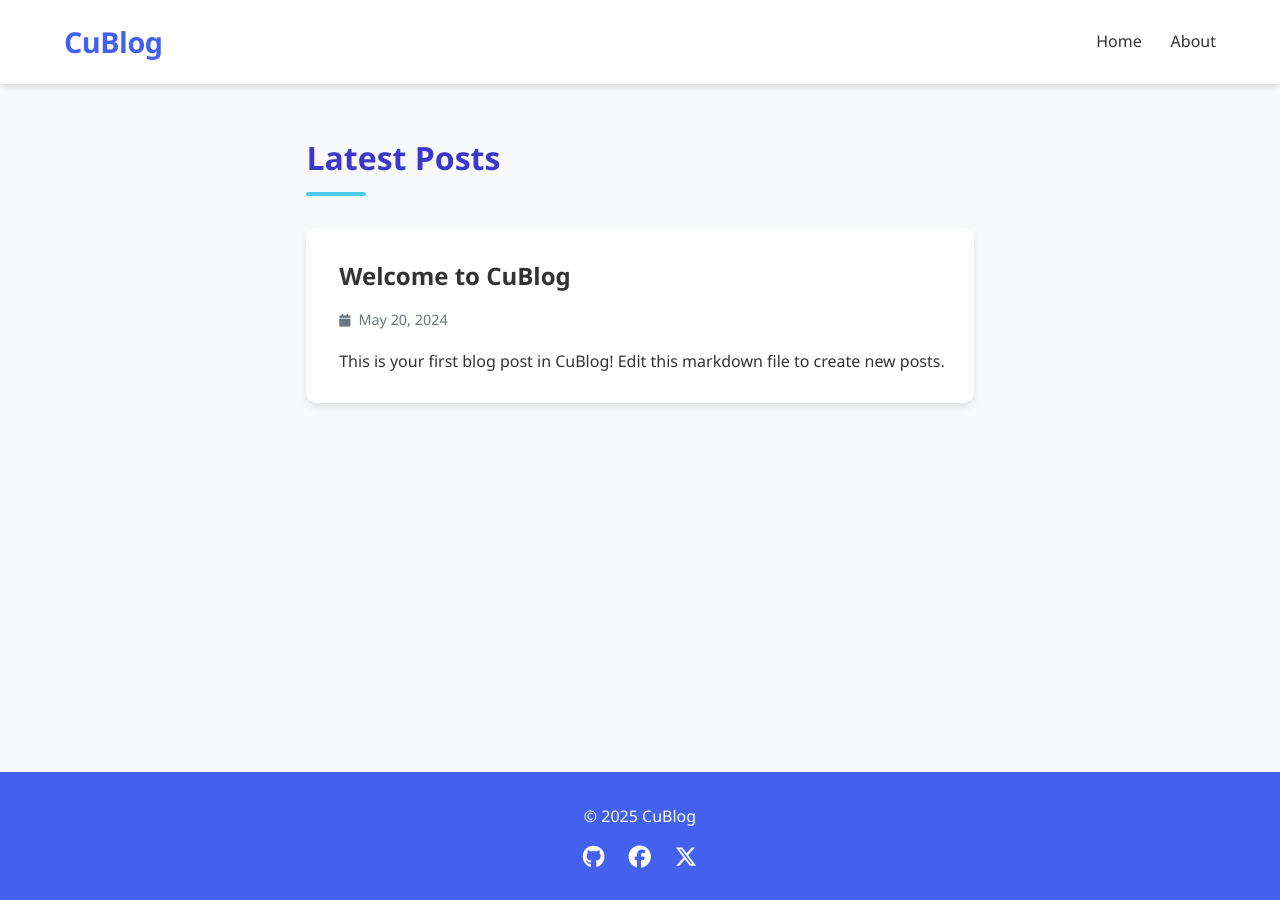
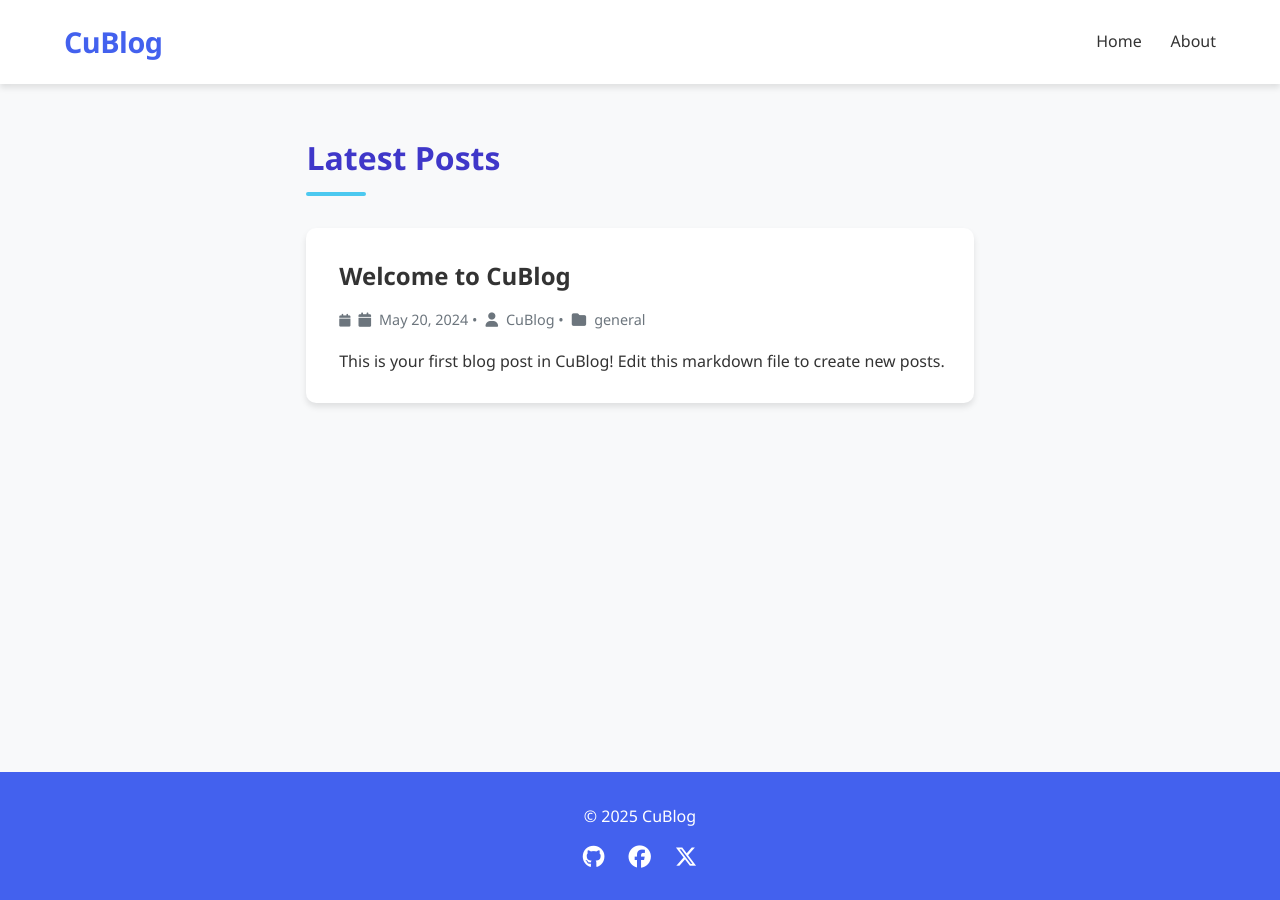
Before and after one commit to RyaninChina11/CuBlog, a Jekyll site: the page built from index.html, in a window 1280 px wide. Built offline with Jekyll 4.4.1, drawn with Linux system fonts in a browser that asks for light colours; the list of posts is cut into pages by our own code.

Commit message:
Update index.html

```diff
--- a/index.html
+++ b/index.html
@@ -8,7 +8,11 @@ title: Blog Home
 {% for post in paginator.posts %}
   <article class="post-excerpt">
     <h3><a href="{{ post.url | relative_url}}">{{ post.title }}</a></h3>
-    <p class="meta">{{ post.date | date: "%B %-d, %Y" }}</p>
+    <p class="meta">
+      <i class="fas fa-calendar"></i> {{ post.date | date: "%B %-d, %Y" }}
+        {% if post.author %} • <i class="fas fa-user"></i> {{ post.author }}{% endif %}
+        {% if post.categories %} • <i class="fas fa-folder"></i> {{ post.categories | join: ", " }}{% endif %}
+    </p>
     {{ post.excerpt | default: post.content | strip_html | truncatewords: 30 }}
   </article>
 {% endfor %}
```
